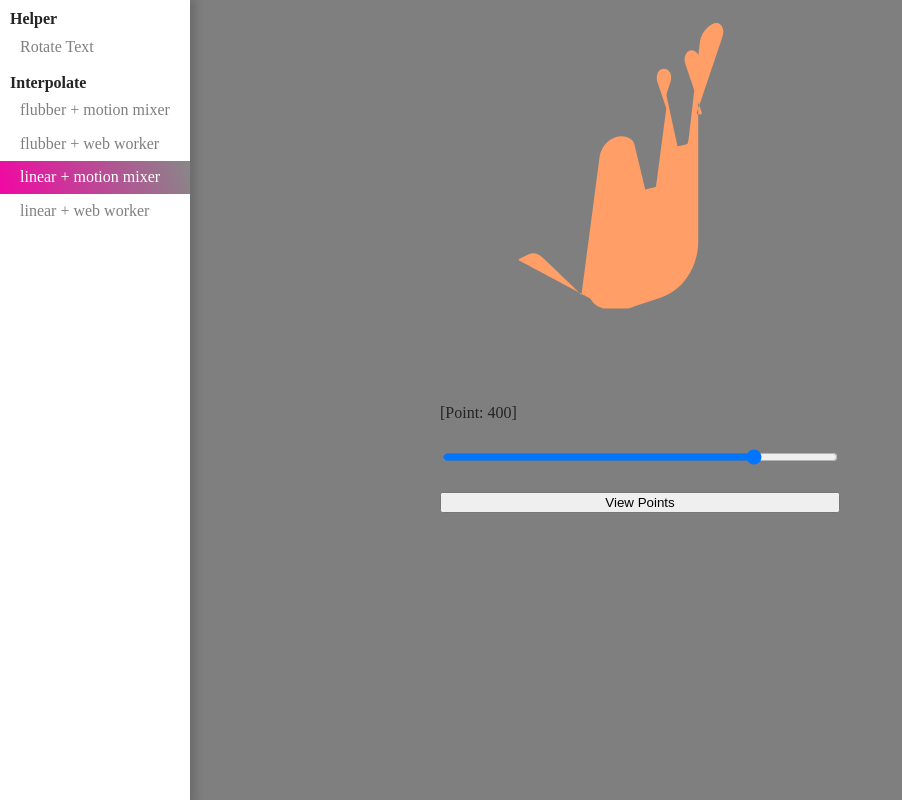
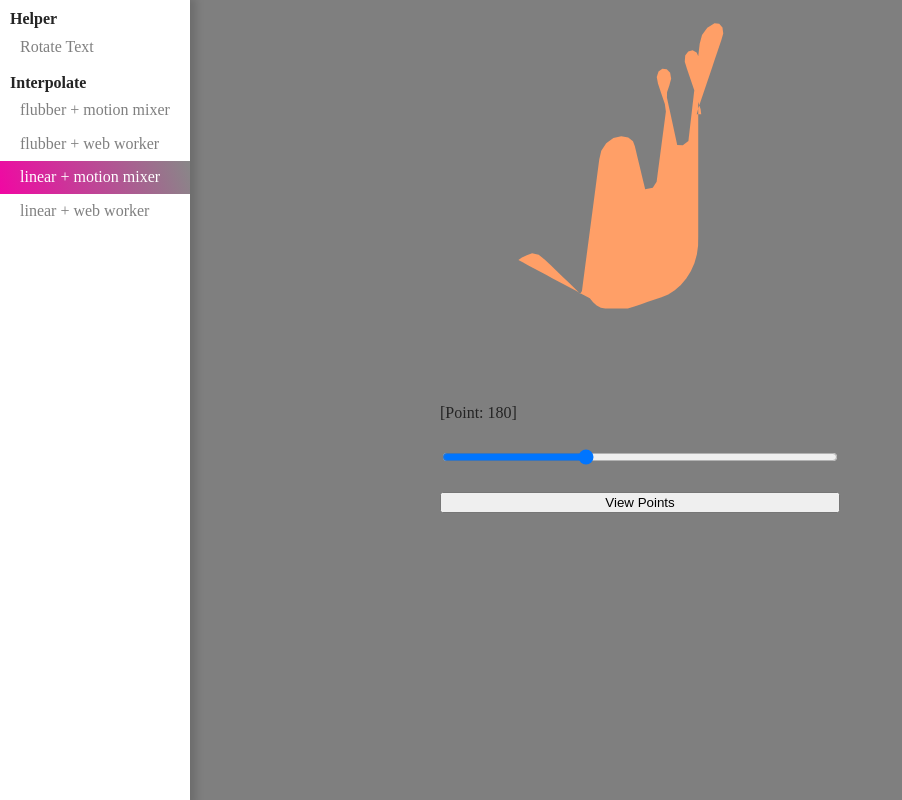
Before and after one commit to Taeyeon-Lim/svg-interpolate-demo, a React (Vite) app: page / in a window 1280 px wide. Both pictures are taken after a click on the item "linear + motion mixer". Shown: the whole page, without its empty margins (0-902 px from the left). Built offline with nearby package versions, Linux system fonts and the light colour scheme.

Commit message:
refactor: Update point count of linear interpolate

```diff
--- a/src/examples/linear/motionMixer/index.tsx
+++ b/src/examples/linear/motionMixer/index.tsx
@@ -8,7 +8,7 @@ const getIndex = (_: string, index: number) => index;
 
 export default function MotionMixerLinear() {
   // Setting State
-  const pointCount = useMotionValue(400);
+  const pointCount = useMotionValue(180);
   const [viewPoints, setViewPoints] = useState(false);
 
   // Morphing State
--- a/src/examples/linear/webWorker/index.tsx
+++ b/src/examples/linear/webWorker/index.tsx
@@ -7,7 +7,7 @@ import Worker from "./worker.js?worker";
 export default function WorkerLinear() {
   // Setting State
   const frame = useMotionValue(180);
-  const pointCount = useMotionValue(400);
+  const pointCount = useMotionValue(180);
   const [viewPoints, setViewPoints] = useState(false);
 
   // Morphing State
```
